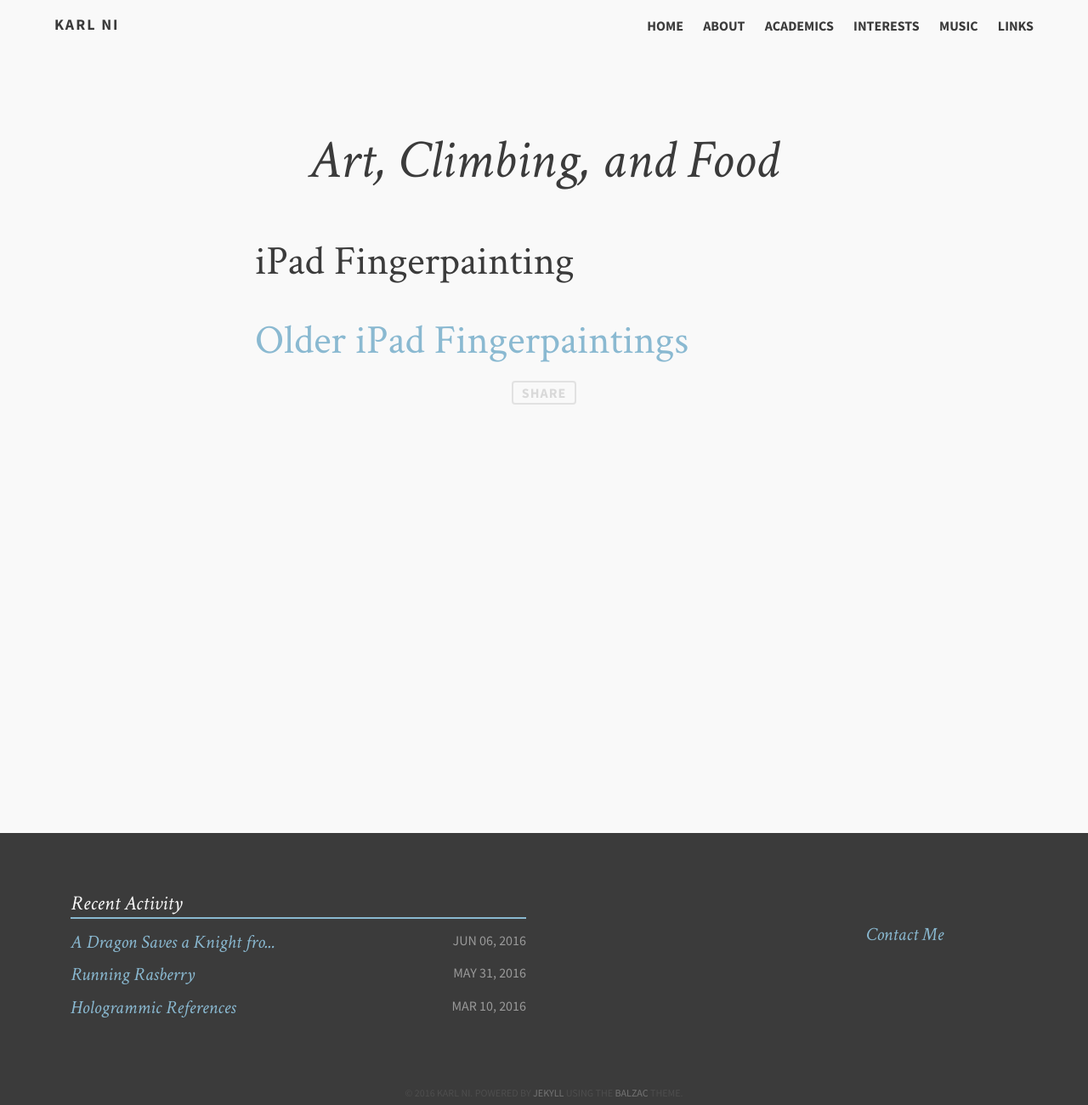
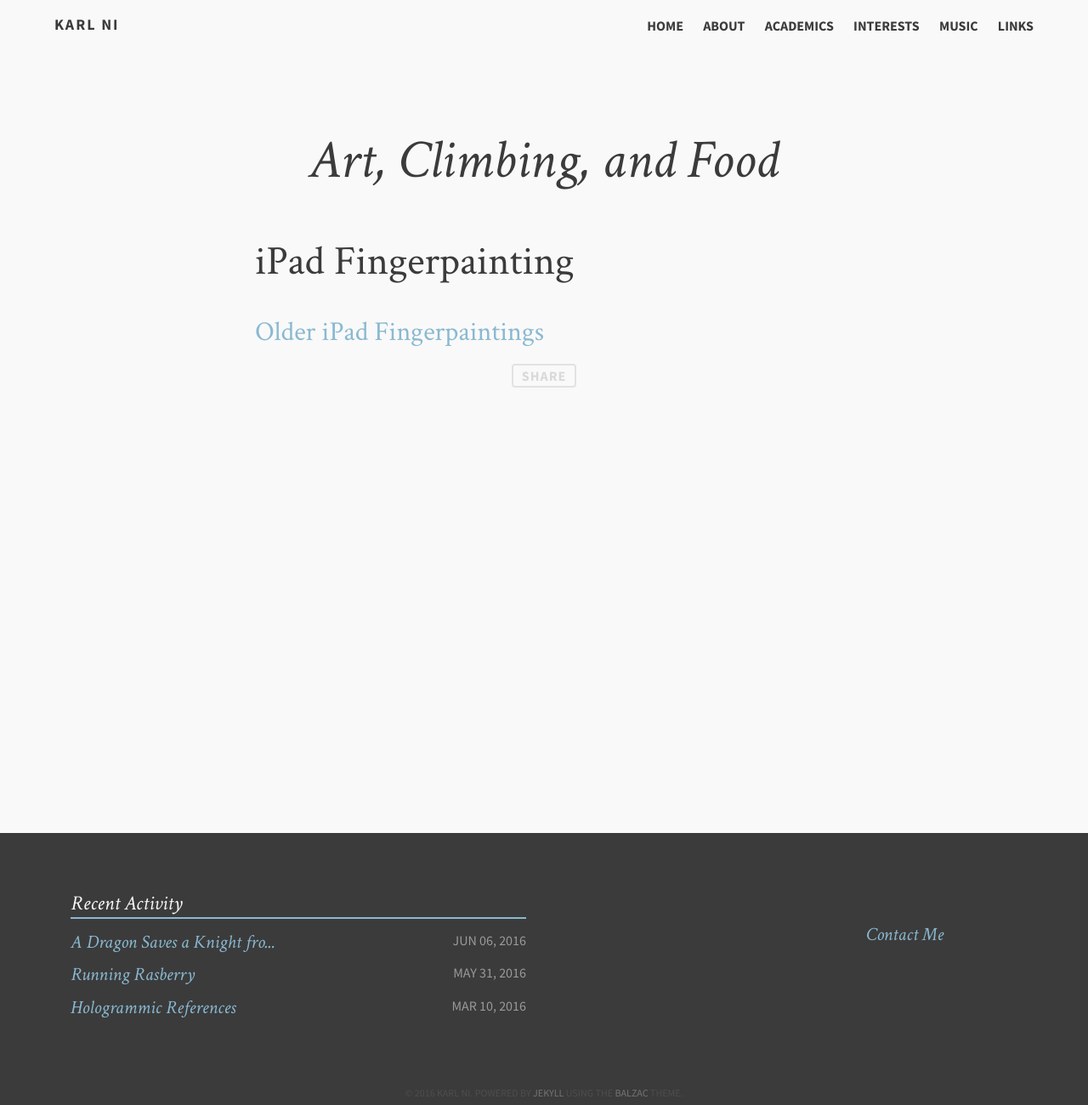
Before and after one commit to UCKarl/UCKarl.github.io, a Jekyll site: the page built from interests/iPadArt.md, in a window 1280 px wide. Shown: the whole page at 85% size. Built offline with Jekyll 4.4.1, drawn with Linux system fonts in a browser that asks for light colours; comment, search, counter and statistics services are not loaded.

```diff
--- a/interests/iPadArt.md
+++ b/interests/iPadArt.md
@@ -7,4 +7,4 @@ tags: [climbing,riding,ice cream,smoked salmon]
 
 ## iPad Fingerpainting
 
-## [Older iPad Fingerpaintings](../older-ipadart)
+### [Older iPad Fingerpaintings](../older-ipadart)
```
